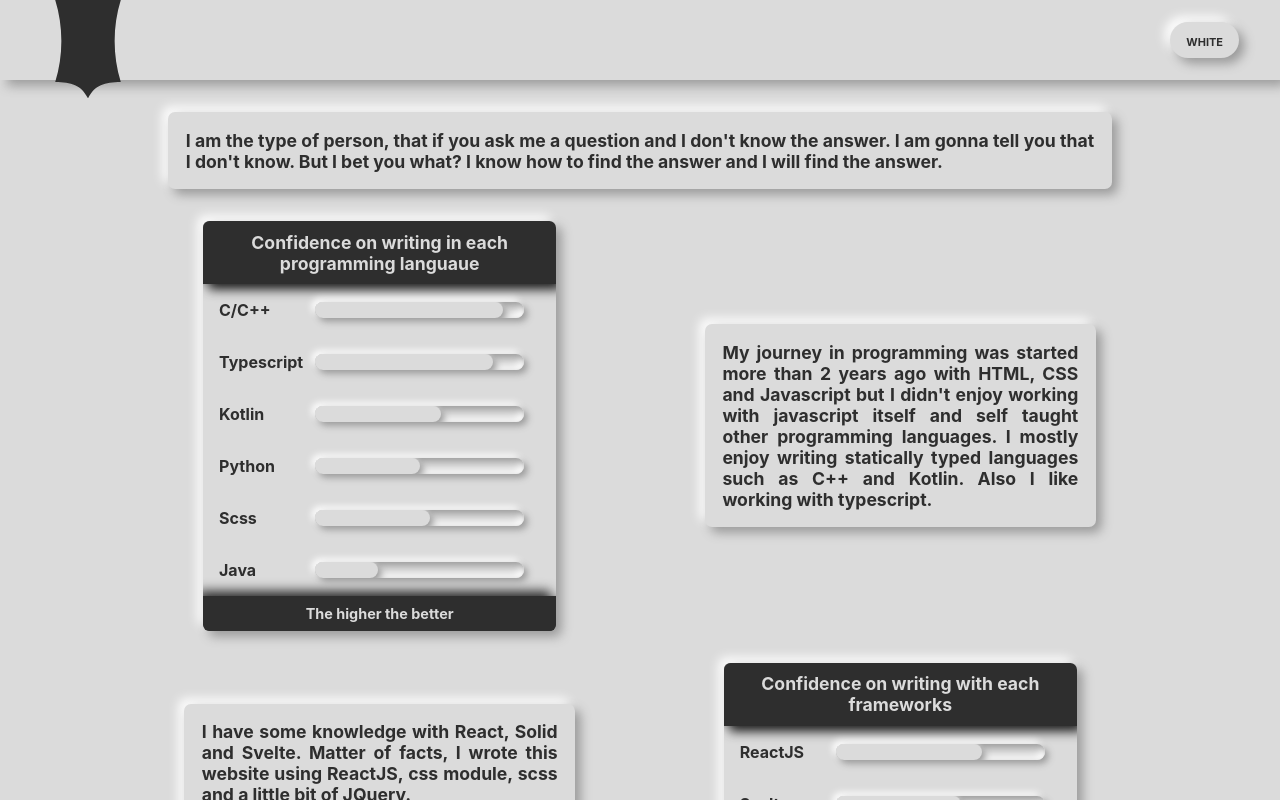
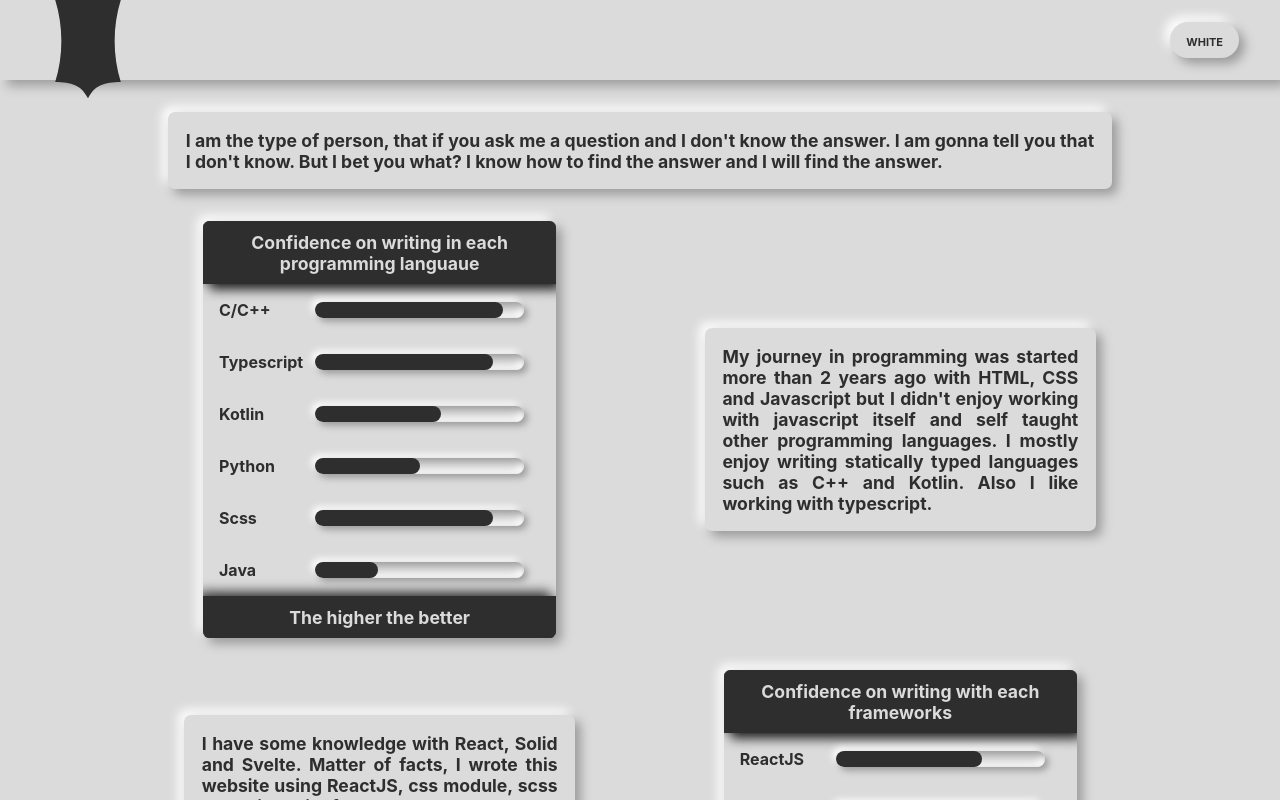
Before and after one commit to Matthtica/mgxtet-portfolio, a React (Create React App) app: page / in a window 1280 px wide. Shown: the top 800 px of the page. Built offline with nearby package versions, Linux system fonts and the light colour scheme.

Commit message:
Changed mold effect to background change in dropdown menu

```diff
--- a/src/App.scss
+++ b/src/App.scss
@@ -93,7 +93,7 @@
   }
   .dropdown-btn:hover {
 	color: var(--primary-color);
-	@include f.neumorph-secondary(f.$d);
+	background-color: var(--secondary-color);
   }
   .dropdown-menu {
 	color: var(--secondary-color);
--- a/src/App.tsx
+++ b/src/App.tsx
@@ -11,7 +11,7 @@ export default function App() {
         "ts": { name: "Typescript", level: 85 },
         "kt": { name: "Kotlin", level: 60 },
         "py": { name: "Python", level: 50 },
-        "scss": { name: "Scss", level: 55 },
+        "scss": { name: "Scss", level: 85 },
         "java": { name: "Java", level: 30 },
     };
     const techstacks: LanguageConfidence = {
--- a/src/components/Confidence.module.scss
+++ b/src/components/Confidence.module.scss
@@ -15,13 +15,6 @@
 	@include f.neumorph-secondary(f.$d);
 	margin: 0;
 	padding: 0.6em 1em;
-  }
-  .header {
-	border-radius: 0.4em 0.4em 0 0;
-  }
-  .footer {
-	font-size: 0.9em;
-	border-radius: 0em 0em 0.4em 0.4em;
   }
   .confs {
 	.frame {
@@ -42,7 +35,7 @@
 		@include f.neumorph-both-primary(7px);
 		.progress {
 		  height: 100%;
-		  @include f.neumorph-primary(7px);
+		  background-color: var(--secondary-color);
 		  @include f.round;
 		}
 	  }
```
